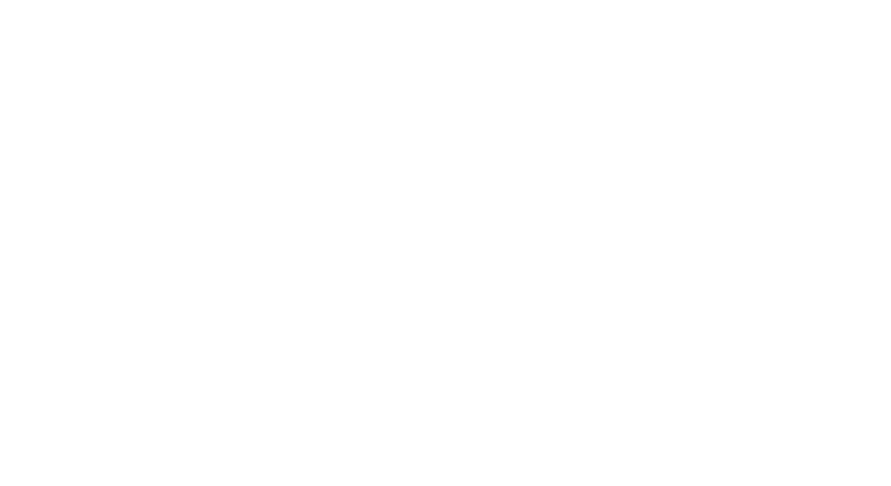
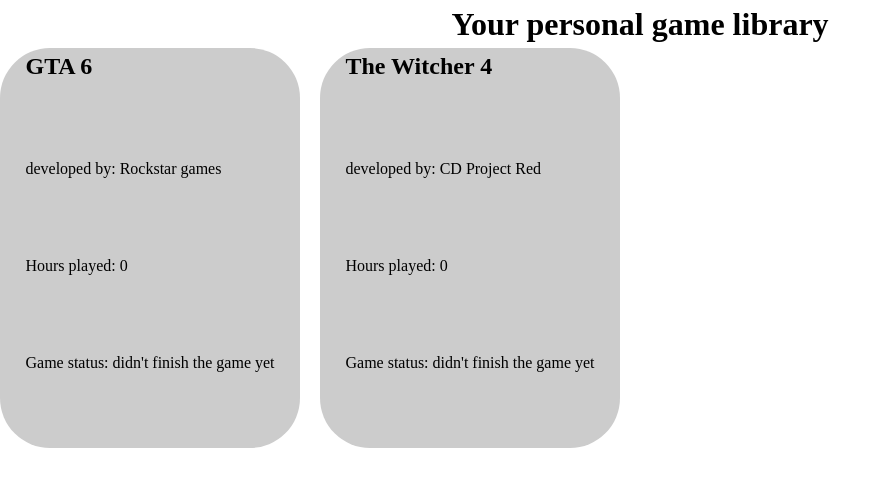
Before and after one commit to Alperen-Isler/game-library, a plain HTML site: page index.html in a window 1280 px wide. Shown: the whole page, without its empty margins (0-891 px from the left). Drawn offline with Linux system fonts and the light colour scheme.

Commit message:
Add loop to create a card for each array item

```diff
--- a/index.html
+++ b/index.html
@@ -3,11 +3,14 @@
 <head>
     <meta charset="UTF-8">
     <meta name="viewport" content="width=device-width, initial-scale=1.0">
-    <title>Book Library by Alperen Isler</title>
+    <title>Your game library</title>
     <link rel="stylesheet" href="./style.css">
     <script src="./script.js" defer></script>
 </head>
 <body>
+    <h1>Your personal game library</h1>
+    <div class="container">
 
+    </div>
 </body>
 </html>
--- a/script.js
+++ b/script.js
@@ -1,20 +1,46 @@
+let container = document.querySelector(".container");
+let bookTitle = document.querySelector("h2");
+
 const myLibrary = [];
 
-function Book(name, author, pages, read){
+function Game(name, developedBy, hoursPlayed, finished){
     if(!new.target){
         throw Error("you must use the 'new' operator to call the constructor")
     }
     this.name = name;
-    this.author = author;
-    this.pages = pages;
+    this.developedBy = developedBy;
+    this.hoursPlayed = hoursPlayed;
     this.id = crypto.randomUUID();
-    if(read === true){
-        this.read = "read"
-    } else if (read === false){
-        this.read = "not read"
+    if(finished === true){
+        this.finished = "finished the Game"
+    } else if (finished === false){
+        this.finished = "didn't finish the game yet"
     };
 };
 
-function addBooktoLibrary(name, author, pages, read){
-    return myLibrary.push(new Book(name, author, pages, read));
+function addGametoLibrary(name, developedBy, hoursPlayed, finished){
+    return myLibrary.push(new Game(name, developedBy, hoursPlayed, finished));
 };
+
+addGametoLibrary("GTA 6", "Rockstar games", 0, false);
+addGametoLibrary("The Witcher 4", "CD Project Red", 0, false);
+
+console.log(myLibrary);
+
+for (let i = 0; i < myLibrary.length; i++){
+    let card = document.createElement("div");
+    card.classList.add("card");
+    container.appendChild(card);
+    let gameTitle = document.createElement("h2");
+    card.appendChild(gameTitle);
+    gameTitle.textContent = myLibrary[i].name;
+    let gameDevelopers = document.createElement("p");
+    card.appendChild(gameDevelopers);
+    gameDevelopers.textContent = "developed by: " + myLibrary[i].developedBy;
+    let gameHoursPlayed = document.createElement("p");
+    card.appendChild(gameHoursPlayed);
+    gameHoursPlayed.textContent = "Hours played: " + myLibrary[i].hoursPlayed;
+    let gameStatus = document.createElement("p");
+    card.appendChild(gameStatus);
+    gameStatus.textContent = "Game status: " + myLibrary[i].finished;
+};
--- a/style.css
+++ b/style.css
@@ -0,0 +1,62 @@
+*, *::before, *::after {
+  box-sizing: border-box;
+}
+
+*:not(dialog) {
+  margin: 0;
+}
+
+@media (prefers-reduced-motion: no-preference) {
+  html {
+    interpolate-size: allow-keywords;
+  }
+}
+
+body {
+  line-height: 1.5;
+  -webkit-font-smoothing: antialiased;
+}
+
+img, picture, video, canvas, svg {
+  display: block;
+  max-width: 100%;
+}
+
+input, button, textarea, select {
+  font: inherit;
+}
+
+p, h1, h2, h3, h4, h5, h6 {
+  overflow-wrap: break-word;
+}
+
+p {
+  text-wrap: pretty;
+}
+h1, h2, h3, h4, h5, h6 {
+  text-wrap: balance;
+}
+
+#root, #__next {
+  isolation: isolate;
+}
+
+/* -------------------------------- CSS RESET ABOVE -------------------------------- */
+
+h1{
+    text-align: center;
+}
+
+.container{
+    display: grid;
+    grid-template-columns: repeat(auto-fit, minmax(300px, 300px));
+    grid-template-rows: repeat(auto-fit, minmax(400px, 400px));
+    gap: 20px;
+}
+
+.card{
+    display: grid;
+    justify-content: center;
+    background-color: #CCC;
+    border-radius: 50px;
+}
```
